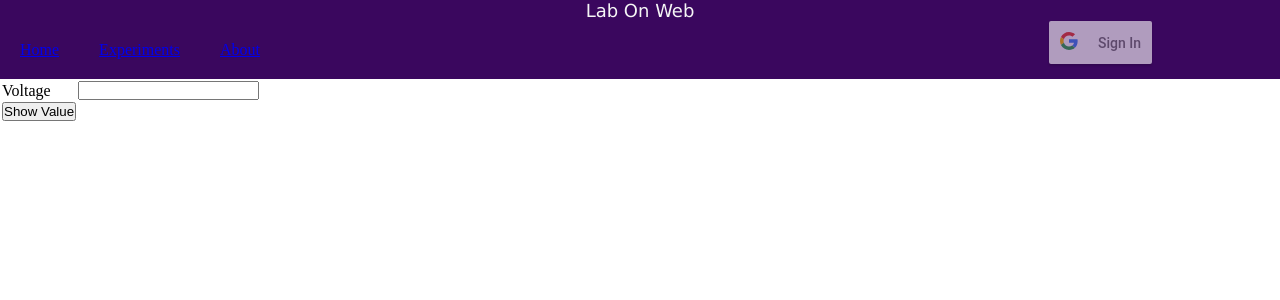
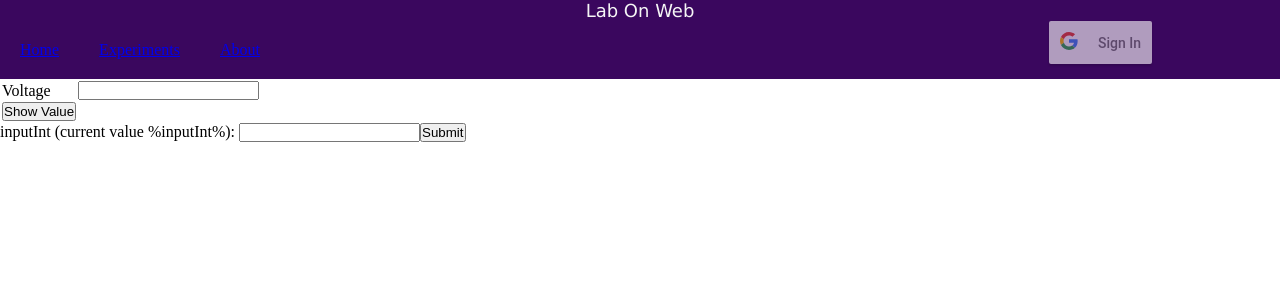
Before and after one commit to pranav580/LabOnWeb, a React (Create React App) app in the folder client/: page /Experiments in a window 1280 px wide. Shown: the top 300 px of the page. Built offline with nearby package versions, Linux system fonts and the light colour scheme.

Commit message:
Frontend to backend connection

```diff
--- a/client/src/Pages/Experiments.jsx
+++ b/client/src/Pages/Experiments.jsx
@@ -7,7 +7,7 @@ const Experiments=()=>{
                 <table>
                     <tr>
                         <td>Voltage</td>
-                        <td><input type="text" name="Voltage"/></td>
+                        <td><input type="number" name="inputInt"/></td>
                     </tr>
                     <tr>
                         <td align="center">
@@ -16,7 +16,10 @@ const Experiments=()=>{
                     </tr>
                 </table>
             </form>
-
+            <form action="/get" target="hidden-form">
+                inputInt (current value %inputInt%): <input type="number " name="inputInt"/>
+                <input type="submit" value="Submit" />
+            </form><br/>
         </div>
     );
 }
```
